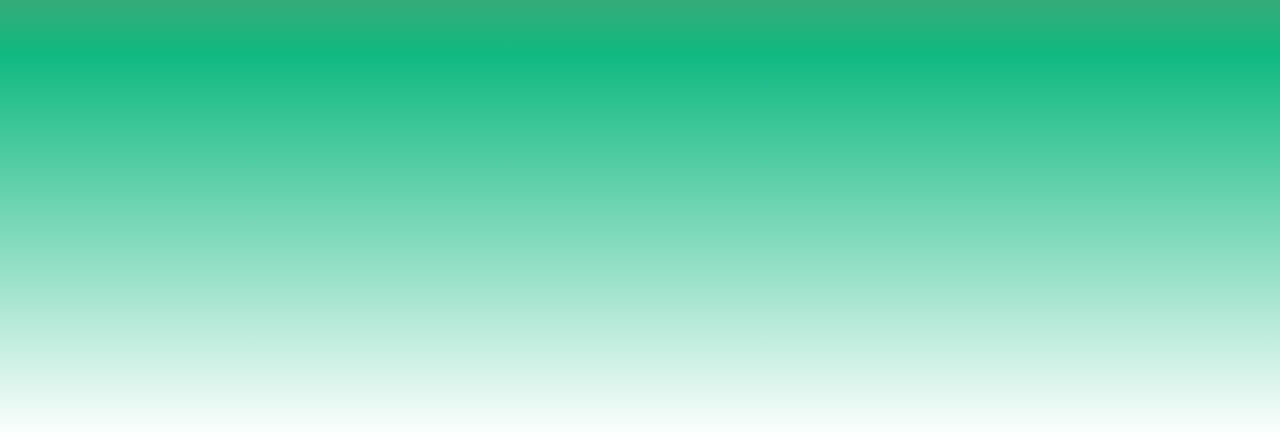
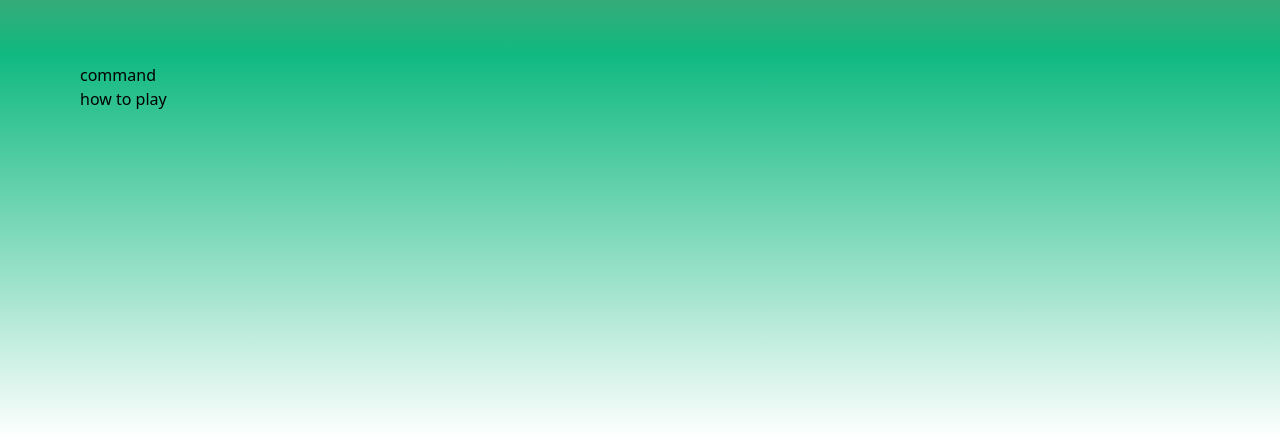
Before and after one commit to jungai/karuta-blog, a Gatsby site: page / in a window 1280 px wide. Shown: the part 358-800 px from the top of the page. Built offline with nearby package versions, Linux system fonts and the light colour scheme; Gatsby itself is replaced by a stand-in of ours.

```diff
--- a/src/pages/index.jsx
+++ b/src/pages/index.jsx
@@ -1,5 +1,6 @@
 import React from 'react'
 import Navbar from '../component/Navbar'
+import { Link } from 'gatsby'
 
 const IndexPage = () => {
 	return (
@@ -13,7 +14,20 @@
 						Apple.
 					</h1>
 				</div>
-				<div className="h-96 bg-green-500 bg-gradient-to-t from-white px-20 py-2"></div>
+				<div className="h-96 bg-green-500 bg-gradient-to-t from-white px-20 py-2">
+					<ul>
+						<li>
+							<Link to="/karuta/command" className="hover:text-tomato">
+								command
+							</Link>
+						</li>
+						<li>
+							<Link to="/karuta/how-to-play" className="hover:text-tomato">
+								how to play
+							</Link>
+						</li>
+					</ul>
+				</div>
 			</div>
 		</>
 	)
```
